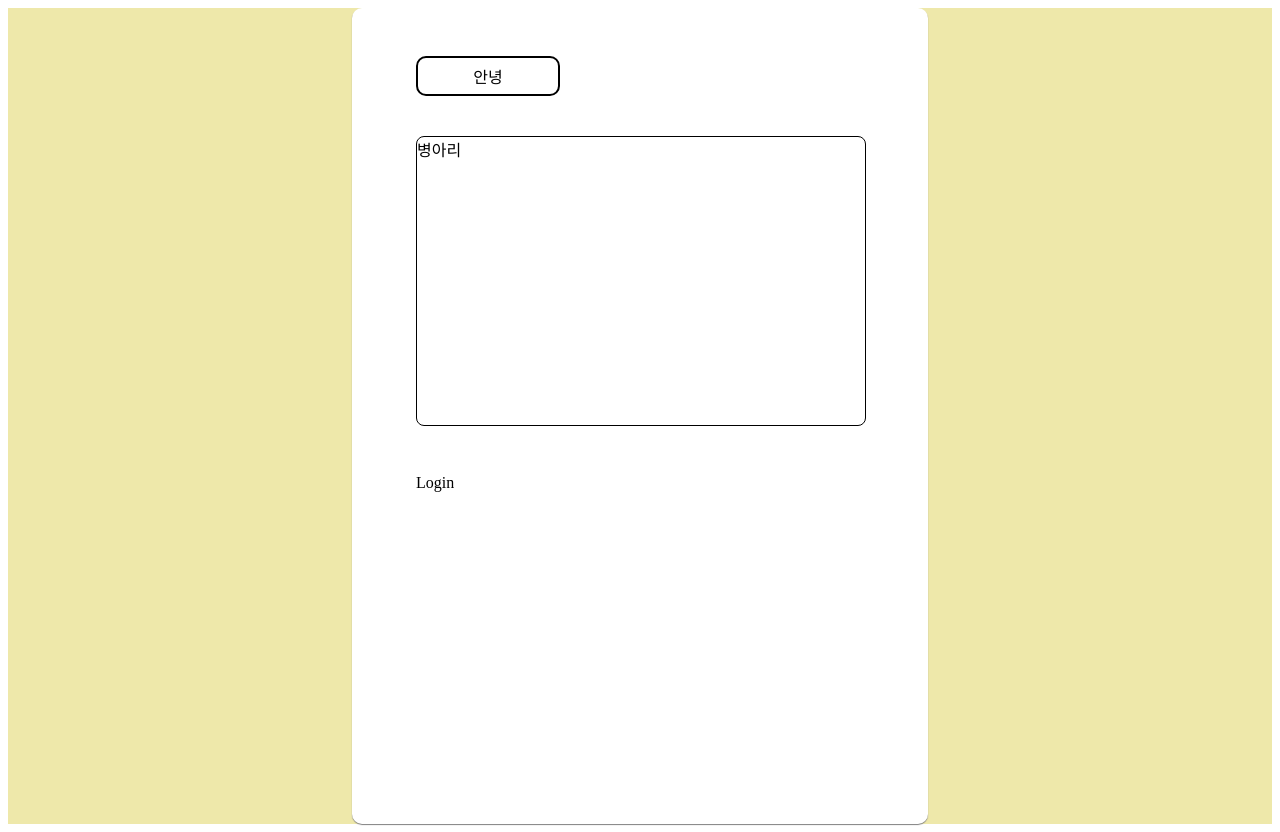
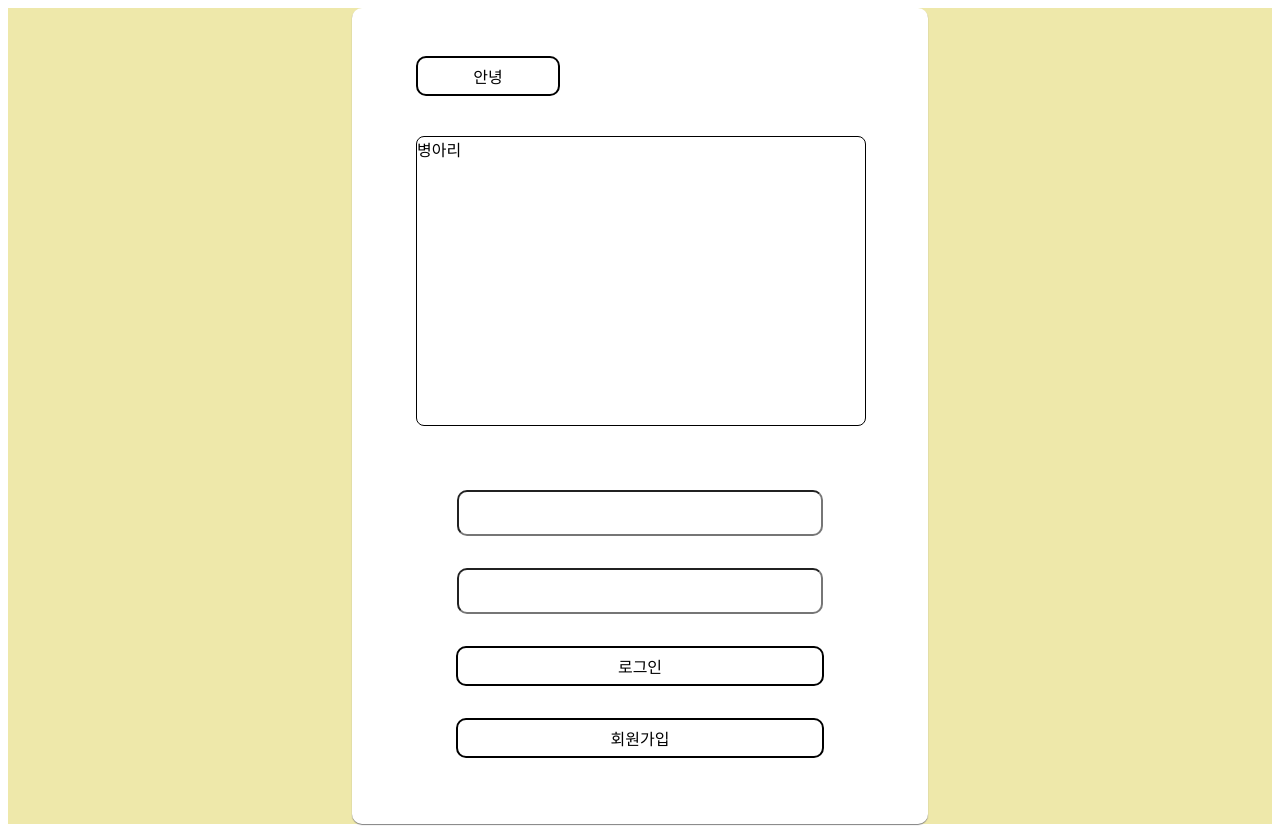
Before and after one commit to jhchoi1182/chicken-project, a React (Create React App) app: page / in a window 1280 px wide. Built offline with nearby package versions, Linux system fonts and the light colour scheme.

Commit message:
버튼, 섹션 컴포넌트화

```diff
--- a/src/components/pages/Login.jsx
+++ b/src/components/pages/Login.jsx
@@ -1,9 +1,17 @@
-import React from 'react'
+import React from "react";
+import StBtn from "../ui/buttons/StBtn";
+import StSection from "../ui/div/StSection";
+import StInput from "../ui/inputs/StInput";
 
 const Login = () => {
   return (
-    <div>Login</div>
-  )
-}
+    <StSection gap="2rem" paddingTop="1rem">
+      <StInput />
+      <StInput />
+      <StBtn width="82%">로그인</StBtn>
+      <StBtn width="82%">회원가입</StBtn>
+    </StSection>
+  );
+};
 
-export default Login
+export default Login;
--- a/src/components/shared/Header.jsx
+++ b/src/components/shared/Header.jsx
@@ -1,6 +1,6 @@
 import React from "react";
 import styled from "styled-components";
-import StBtn from "../Buttons/StButton";
+import StBtn from "../ui/buttons/StBtn";
 
 const Header = () => {
   return (
--- a/src/components/Buttons/StButton.jsx
+++ b/src/components/ui/buttons/StBtn.jsx
@@ -11,6 +11,7 @@ const StBtn = (props) => {
     </Button>
   );
 };
+
 StBtn.defaultProps = {
   border: "2px",
   borderRadius: "10px",
--- /dev/null
+++ b/src/components/ui/div/StSection.jsx
@@ -0,0 +1,25 @@
+import React from "react";
+import styled from "styled-components";
+
+const StSection = (props) => {
+  const { gap, paddingTop, children } = props;
+  const styles = { gap, paddingTop };
+
+  return <Section {...styles}>{children}</Section>;
+};
+
+StSection.defaultProps = {
+  gap: "2rem",
+  paddingTop: "1rem",
+};
+
+const Section = styled.section`
+  display: flex;
+  justify-content: center;
+  flex-direction: column;
+  align-items: center;
+  gap: ${(props) => props.gap};
+  padding-top: ${(props) => props.paddingTop};
+`;
+
+export default StSection;
--- /dev/null
+++ b/src/components/ui/inputs/StInput.jsx
@@ -0,0 +1,29 @@
+import React from "react";
+import styled from "styled-components";
+
+const StInput = (props) => {
+  const { fontSize, width, height, borderRadius, onChange } = props;
+  const styles = { borderRadius, width, height, fontSize };
+
+  return <Input {...styles} onChange={onChange} />;
+};
+
+StInput.defaultProps = {
+  borderRadius: "10px",
+  fontSize: "10px",
+  width: "80%",
+  height: "2.5rem",
+};
+
+const Input = styled.input`
+  font-size: ${(props) => props.fontSize};
+  height: ${(props) => props.height};
+  width: ${(props) => props.width};
+  border-radius: ${(props) => props.borderRadius};
+  ::placeholder {
+
+    opacity: 1;
+  }
+`;
+
+export default StInput;
```
